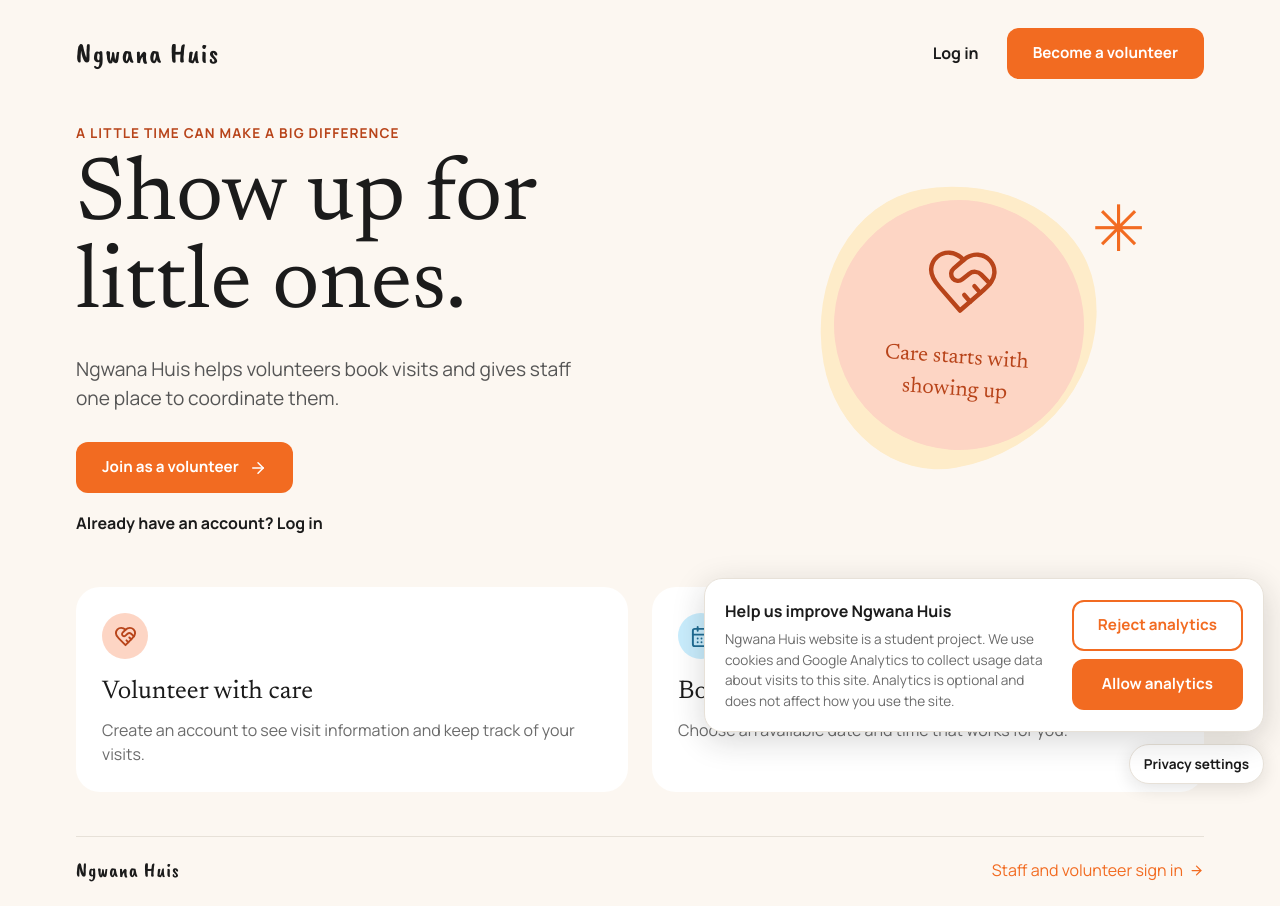
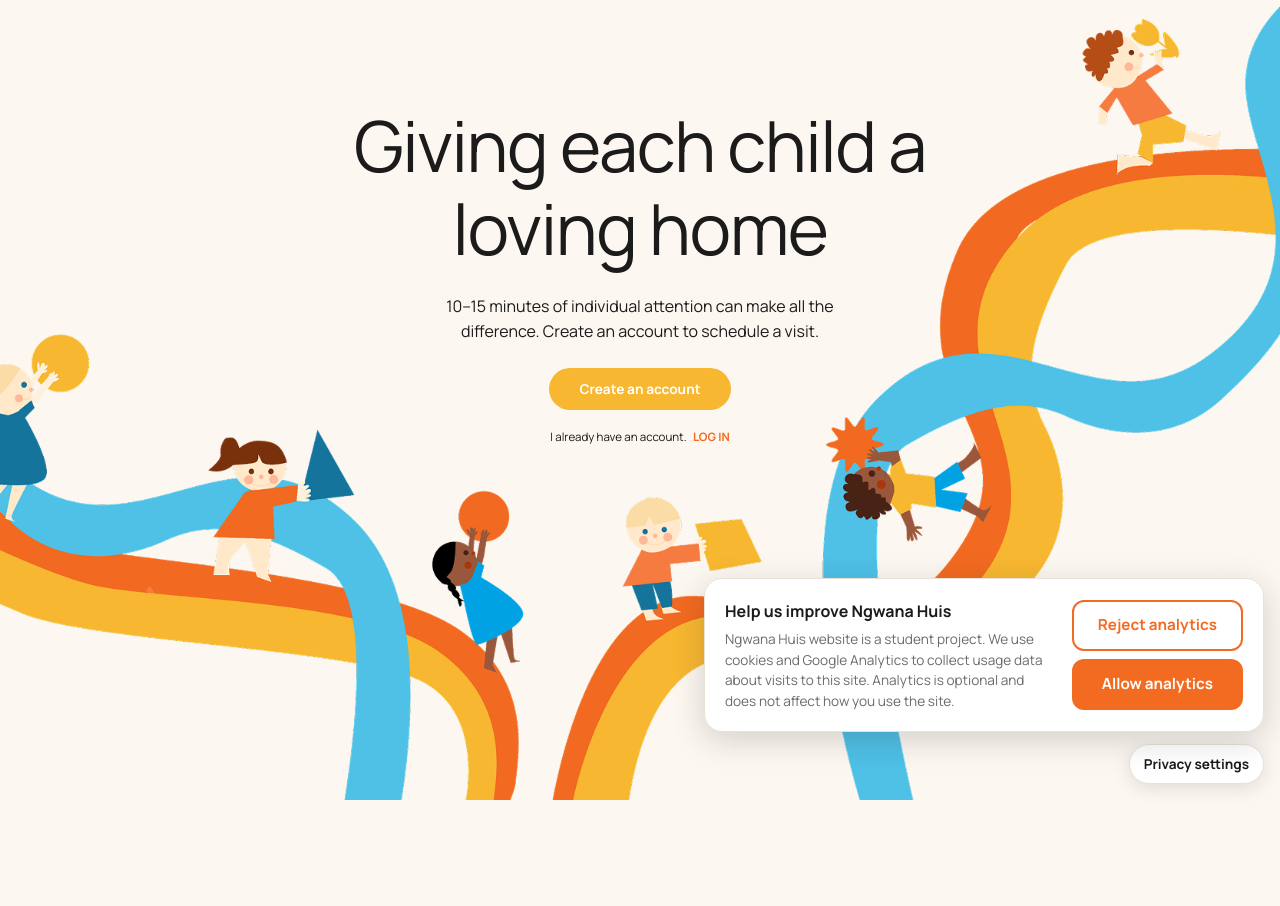
Before and after one commit to 251080-Luckyhook/dv200final, a React (Vite) app in the folder frontend/: page / in a window 1280 px wide. After the commit the page ends 800 px from the top, so only its background shows below. Built offline with nearby package versions, Linux system fonts and the light colour scheme; no server answers.

Commit message:
change the org splash page

```diff
--- a/frontend/src/App.jsx
+++ b/frontend/src/App.jsx
@@ -7,7 +7,7 @@ import AnalyticsConsent from './components/AnalyticsConsent.jsx';
 
 import Login from './pages/Login.jsx';
 import Signup from './pages/Signup.jsx';
-import PublicHome from './pages/PublicHome.jsx';
+import PublicHome from './pages/PublicHome2.jsx';
 import VolunteerHome from './pages/VolunteerHome.jsx';
 import BookSession from './pages/BookSession.jsx';
 import MyVisits from './pages/MyVisits.jsx';
--- /dev/null
+++ b/frontend/src/PublicHome2.css
@@ -0,0 +1,91 @@
+/* Landing page – only used by pages/PublicHome.jsx */
+
+.welcome {
+  min-height: 100vh;
+  display: flex;
+  justify-content: center;
+  padding: clamp(48px, 13vh, 150px) 24px 0;
+
+  /* Colour first, image on top. The image is optional: if the file is missing
+     the page just shows the cream colour. */
+  background-color: var(--cream);
+  background-image: url('/main%20bg.png');
+  background-repeat: no-repeat;
+  background-position: center bottom;
+  background-size: cover;
+}
+
+.welcome-content {
+  position: relative;
+  z-index: 1;
+  display: flex;
+  flex-direction: column;
+  align-items: center;
+  text-align: center;
+  max-width: 640px;
+  height: fit-content;
+}
+
+.welcome-title {
+  margin: 0 0 clamp(16px, 3vh, 28px);
+  font-family: var(--font-body);
+  font-weight: 400;
+  font-size: clamp(2.4rem, 5.6vw, 4.4rem);
+  line-height: 1.18;
+  letter-spacing: -0.02em;
+  color: var(--ink);
+}
+
+.welcome-title span {
+  display: block;
+}
+
+.welcome-text {
+  max-width: 460px;
+  margin: 0 0 clamp(18px, 3vh, 28px);
+  font-size: clamp(0.85rem, 1.3vw, 1rem);
+  line-height: 1.55;
+  color: var(--ink);
+}
+
+.welcome-cta {
+  display: inline-block;
+  padding: 11px 30px;
+  border-radius: 999px;
+  background: var(--yellow);
+  color: var(--white);
+  font-size: 0.85rem;
+  font-weight: 700;
+  text-decoration: none;
+  transition: background 0.15s ease, transform 0.15s ease;
+}
+
+.welcome-cta:hover {
+  background: var(--gold);
+  transform: translateY(-1px);
+}
+
+.welcome-login {
+  margin-top: 18px;
+  font-size: 0.72rem;
+  color: var(--ink);
+}
+
+.welcome-login a {
+  margin-left: 4px;
+  color: var(--orange);
+  font-weight: 700;
+  text-decoration: none;
+}
+
+.welcome-login a:hover {
+  text-decoration: underline;
+}
+
+@media (max-width: 640px) {
+  .welcome {
+    padding-top: 56px;
+    /* keep the kids visible on tall phone screens */
+    background-size: auto 55%;
+  }
+}
--- a/frontend/src/pages/PublicHome.jsx
+++ /dev/null
@@ -1,60 +0,0 @@
-import { ArrowRight, CalendarDays, HeartHandshake } from 'lucide-react';
-import { Link } from 'react-router-dom';
-
-export default function PublicHome() {
-  return (
-    <main className="public-home">
-      <header className="public-nav">
-        <Link to="/" className="public-wordmark">Ngwana Huis</Link>
-
-        <nav aria-label="Account">
-          <Link to="/login" className="public-login">Log in</Link>
-          <Link to="/signup" className="btn primary">Become a volunteer</Link>
-        </nav>
-      </header>
-
-      <section className="public-hero">
-        <div className="public-copy">
-          <p className="eyebrow">A little time can make a big difference</p>
-          <h1 className="serif">Show up for little ones.</h1>
-          <p className="public-lead">
-            Ngwana Huis helps volunteers book visits and gives staff one place to coordinate them.
-          </p>
-          <div className="public-actions">
-            <Link to="/signup" className="btn primary">
-              Join as a volunteer <ArrowRight size={18} />
-            </Link>
-            <Link to="/login" className="public-secondary">Already have an account? Log in</Link>
-          </div>
-        </div>
-
-        <div className="public-illustration" aria-hidden="true">
-          <span className="public-sun" />
-          <div className="public-illustration-card">
-            <HeartHandshake size={76} strokeWidth={1.4} />
-            <span>Care starts with showing up</span>
-          </div>
-          <span className="public-spark">✳</span>
-        </div>
-      </section>
-
-      <section className="public-info" aria-label="How the platform works">
-        <article>
-          <span className="public-icon"><HeartHandshake size={23} /></span>
-          <h2>Volunteer with care</h2>
-          <p>Create an account to see visit information and keep track of your visits.</p>
-        </article>
-        <article>
-          <span className="public-icon blue"><CalendarDays size={23} /></span>
-          <h2>Book a visit</h2>
-          <p>Choose an available date and time that works for you.</p>
-        </article>
-      </section>
-
-      <footer className="public-footer">
-        <span>Ngwana Huis</span>
-        <Link to="/login">Staff and volunteer sign in <ArrowRight size={15} /></Link>
-      </footer>
-    </main>
-  );
-}
--- /dev/null
+++ b/frontend/src/pages/PublicHome2.jsx
@@ -0,0 +1,29 @@
+import { Link } from 'react-router-dom';
+
+import '../PublicHome2.css';
+
+export default function PublicHome() {
+  return (
+    <main className="welcome">
+      <section className="welcome-content">
+        <h1 className="welcome-title">
+          <span>Giving each child a</span>
+          <span>loving home</span>
+        </h1>
+
+        <p className="welcome-text">
+          10–15 minutes of individual attention can make all the difference.
+          Create an account to schedule a visit.
+        </p>
+
+        <Link to="/signup" className="welcome-cta">
+          Create an account
+        </Link>
+
+        <p className="welcome-login">
+          I already have an account. <Link to="/login">LOG IN</Link>
+        </p>
+      </section>
+    </main>
+  );
+}
```
Also changed, not shown: frontend/public/main bg.png (added).
